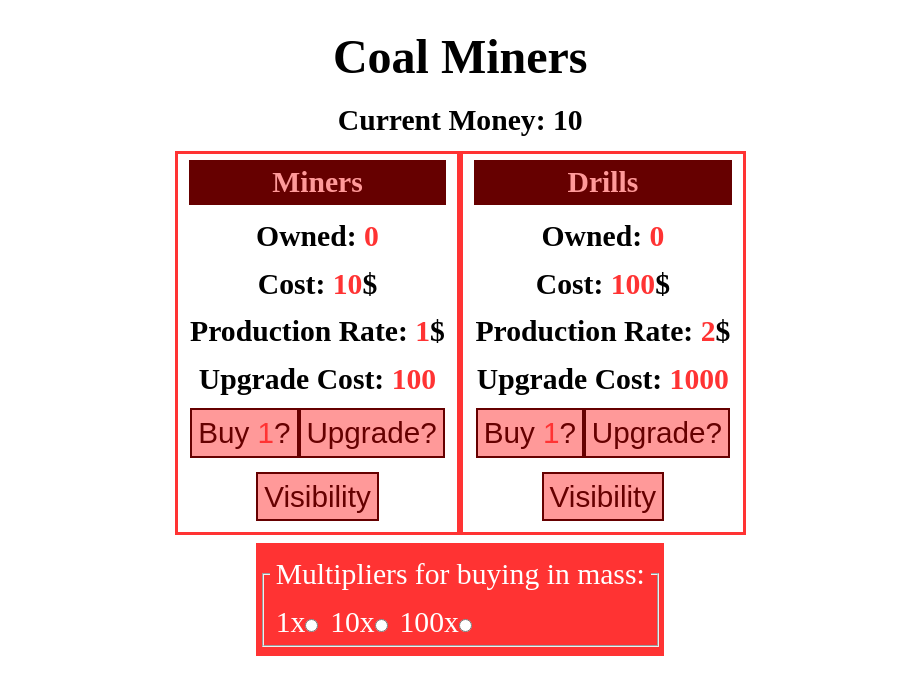
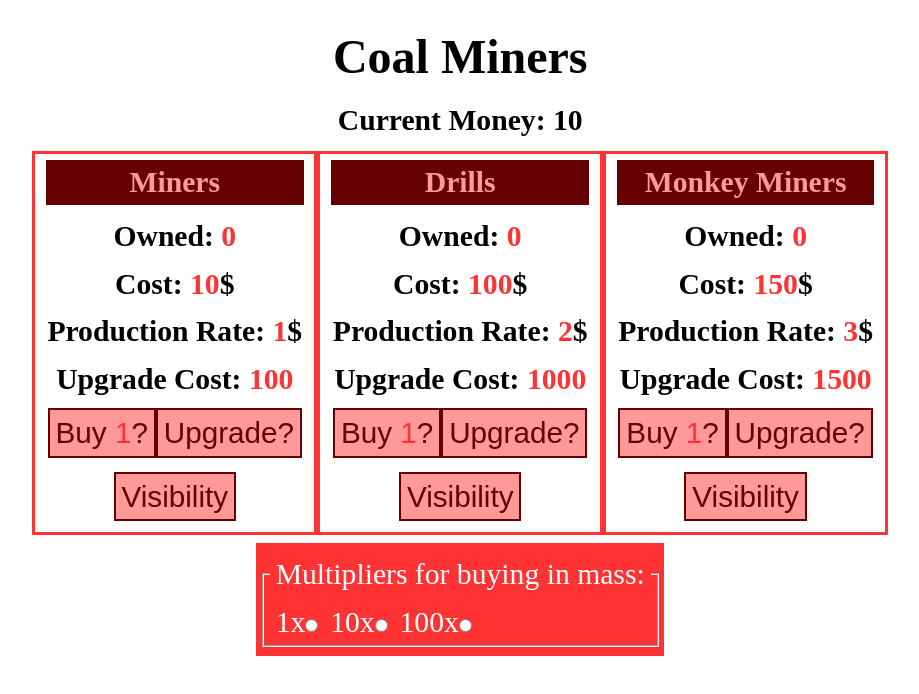
Before and after one commit to collerhatguy/coal-miner-fixed, a React (Create React App) app: page / in a window 1280 px wide. Shown: the top 694 px of the page, without its empty margins (183-1102 px from the left). Built offline with nearby package versions, Linux system fonts and the light colour scheme.

Commit message:
added monkey miners

```diff
--- a/src/misc.js
+++ b/src/misc.js
@@ -48,5 +48,6 @@ class Worker {
 
 const miners = new Worker(10, 1, 100, "Miners")
 const drills = new Worker(100, 2, 1000, "Drills")
-const Workers = [miners, drills]
+const monkeyMiners = new Worker(150, 3, 1500, "Monkey Miners")
+const Workers = [miners, drills, monkeyMiners]
 export default Workers;
```
Also changed, not shown: 1 other file (tests, documents, lock files or other folders).
